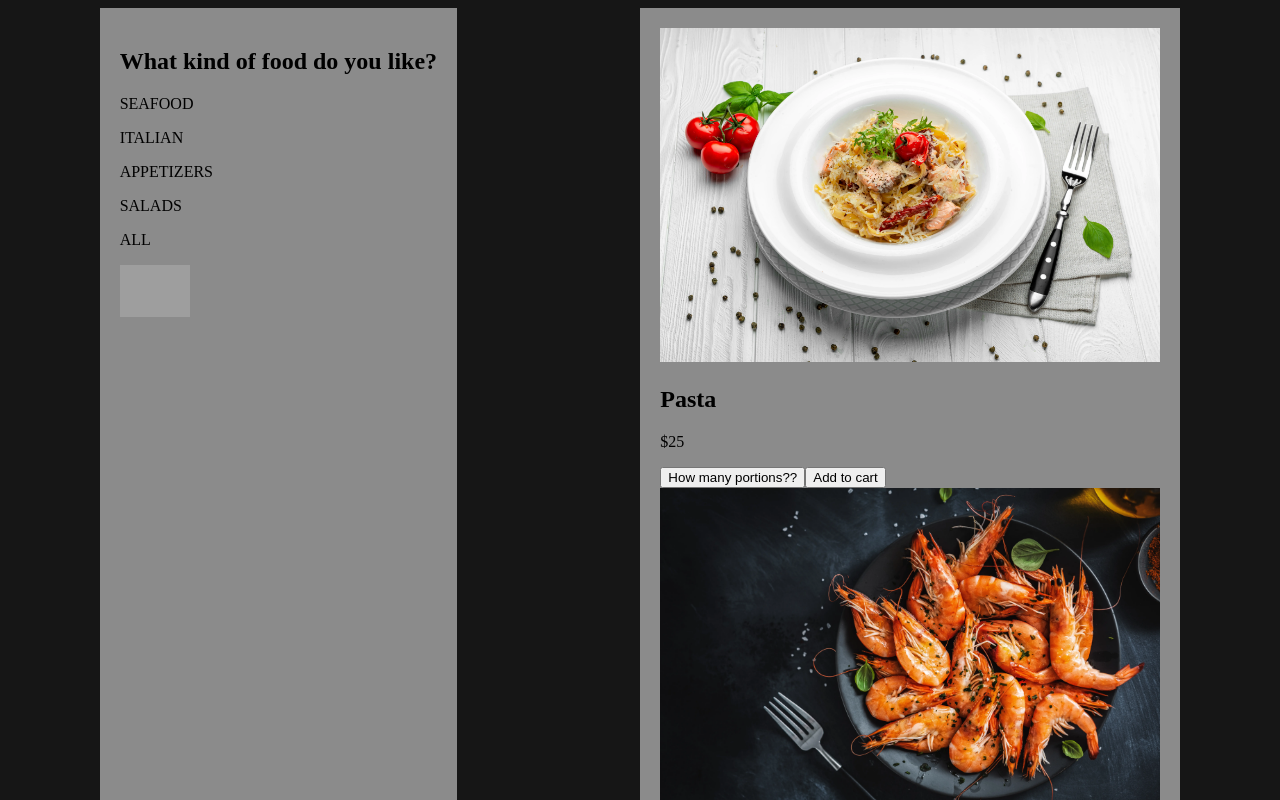
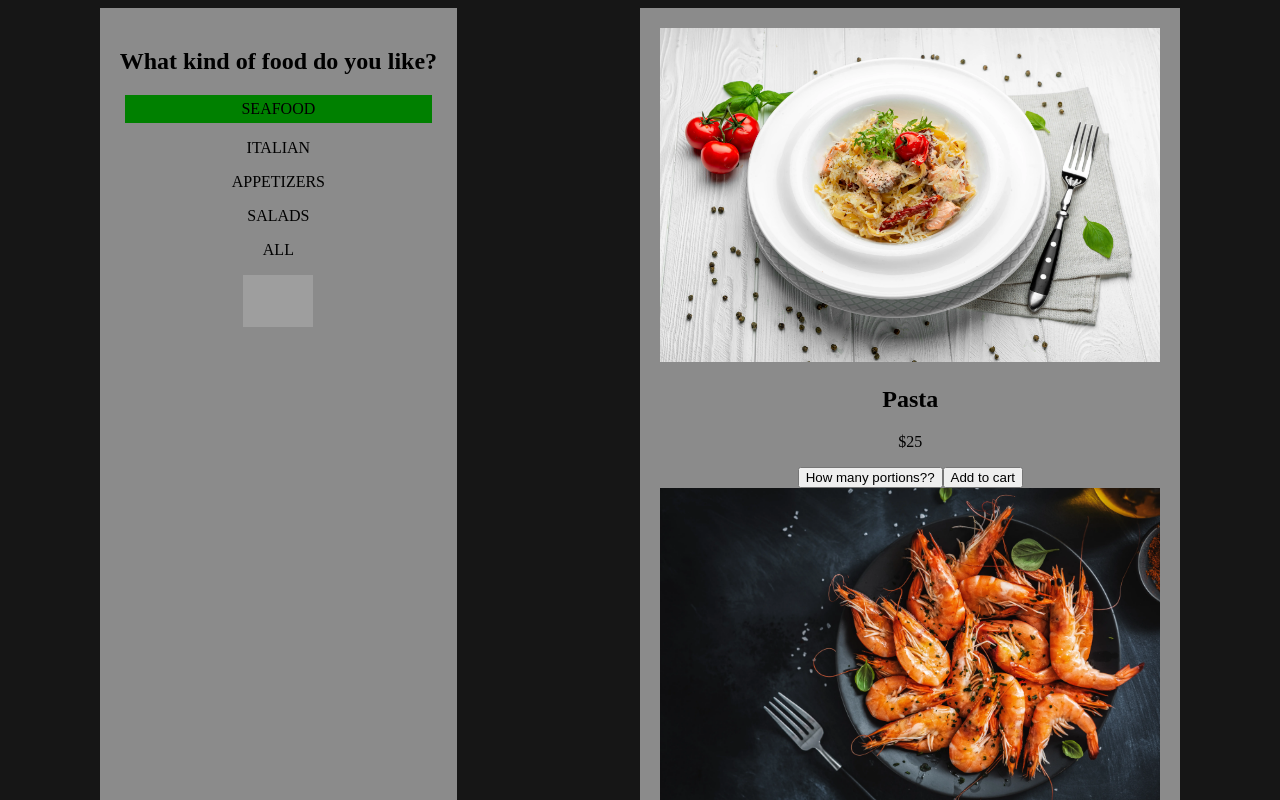
Before and after one commit to KateM3d/redux-restaurant-project, a React (Create React App) app: page / in a window 1280 px wide. Shown: the top 800 px of the page. Built offline with nearby package versions, Linux system fonts and the light colour scheme; grey boxes are pictures that could not be loaded.

Commit message:
added store

```diff
--- a/src/App.scss
+++ b/src/App.scss
@@ -4,7 +4,8 @@
 }
 
 body {
-    background-color: #161616
+    background-color: #161616;
+    text-align: center;
 }
 
 .block {
@@ -19,3 +20,18 @@ img {
 .cartIcon {
     width: 70px;
 }
+
+.categoryButton {
+    &:hover {
+        background-color: #fdeb6b;
+        cursor: pointer;
+        margin: 5px;
+        padding: 5px
+    }
+    &Selected {
+        background-color: green;
+        cursor: pointer;
+        margin: 5px;
+        padding: 5px
+    }
+}
--- a/src/components/filter/Filter.jsx
+++ b/src/components/filter/Filter.jsx
@@ -1,7 +1,19 @@
+import { useSelector } from "react-redux";
+import { getSelectedCategory } from "../../redux/dishesSlice";
+
 const Filter = ({ category }) => {
+  const selectedCategory = useSelector(getSelectedCategory);
   return (
     <div>
-      <p>{category}</p>
+      <p
+        className={
+          selectedCategory === category
+            ? "categoryButtonSelected"
+            : "categoryButton"
+        }
+      >
+        {category}
+      </p>
     </div>
   );
 };
--- a/src/index.jsx
+++ b/src/index.jsx
@@ -2,10 +2,14 @@ import React from "react";
 import ReactDOM from "react-dom";
 import App from "./App";
 import reportWebVitals from "./reportWebVitals";
+import { store } from "./redux/store";
+import { Provider } from "react-redux";
 
 ReactDOM.render(
   <React.StrictMode>
-    <App />
+    <Provider store={store}>
+      <App />
+    </Provider>
   </React.StrictMode>,
   document.getElementById("root")
 );
--- /dev/null
+++ b/src/redux/dishesSlice.jsx
@@ -0,0 +1,12 @@
+import { createSlice } from "@reduxjs/toolkit";
+
+export const dishesSlice = createSlice({
+  name: "dishes",
+  initialState: {
+    selectedCategory: "SEAFOOD",
+  },
+  reducers: {},
+});
+
+export const getSelectedCategory = (state) => state.dishes.selectedCategory;
+export default dishesSlice.reducer;
--- /dev/null
+++ b/src/redux/store.jsx
@@ -0,0 +1,8 @@
+import { configureStore } from "@reduxjs/toolkit";
+import dishes from "./dishesSlice";
+
+export const store = configureStore({
+  reducer: {
+    dishes: dishes,
+  },
+});
```
Also changed, not shown: src/redux/cartSlice.jsx (added).
